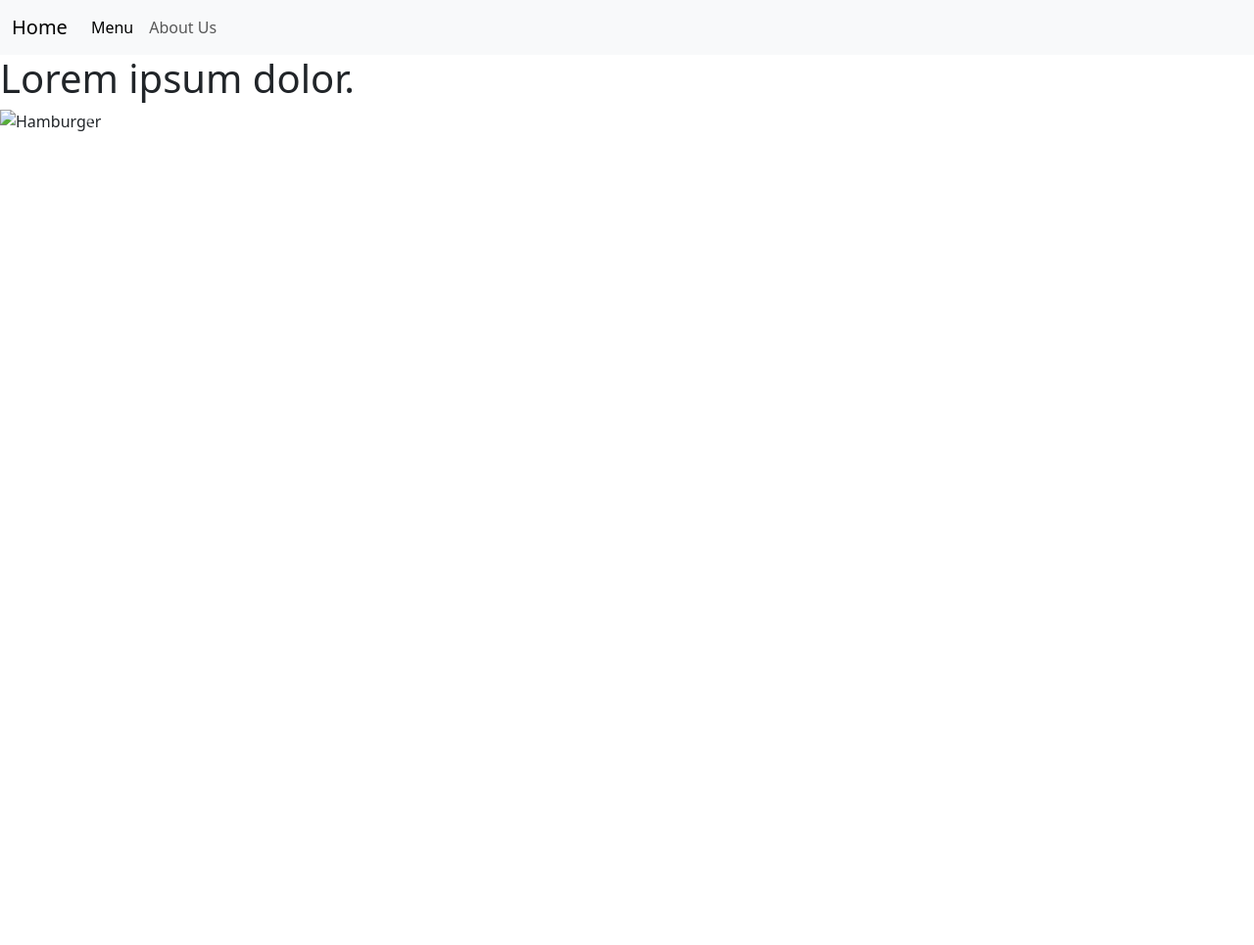
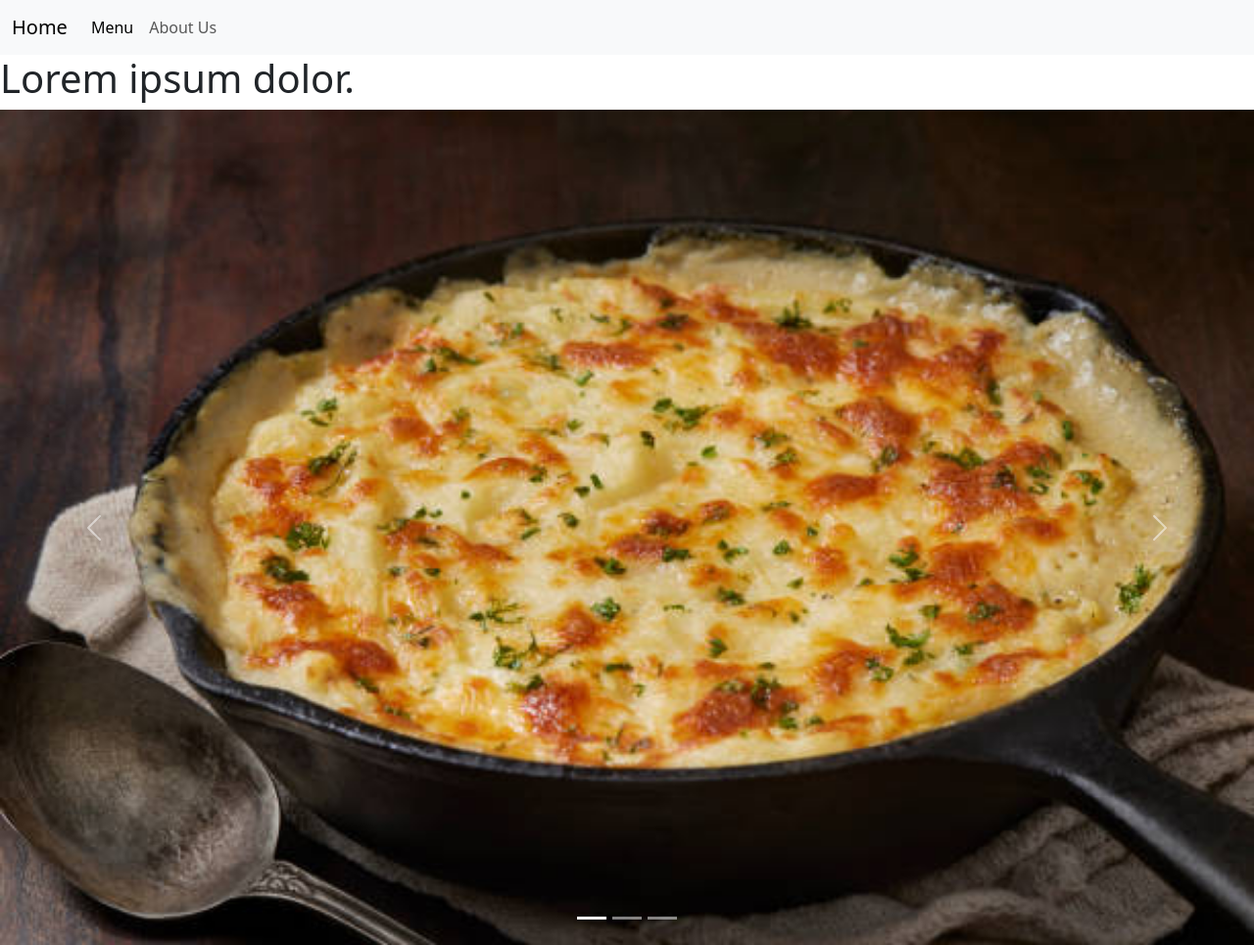
Before and after one commit to JespeyW26/first-project, a plain HTML site: page home.html in a window 1280 px wide. Shown: the whole page at 98% size. Before the commit the page ends 800 px from the top, so only its background shows below. Drawn offline with nearby package versions, Linux system fonts and the light colour scheme.

```diff
--- a/home.html
+++ b/home.html
@@ -36,7 +36,7 @@
         </div>
         <div class="carousel-inner">
           <div class="carousel-item active">
-            <img src="./images/carousel1.jpg" class="d-block w-100" alt="Hamburger">
+            <img src="images/carousel1.jpg" class="d-block w-100" alt="Hamburger">
           </div>
           <div class="carousel-item">
             <img src="./images/carousel2.jpg" class="d-block w-100" alt="Pizza">
```
Also changed, not shown: about.html (+3 -1 lines), images/carousel1.jpg (added), images/carousel2.jpg (added), images/carousel3.jpg (added).
